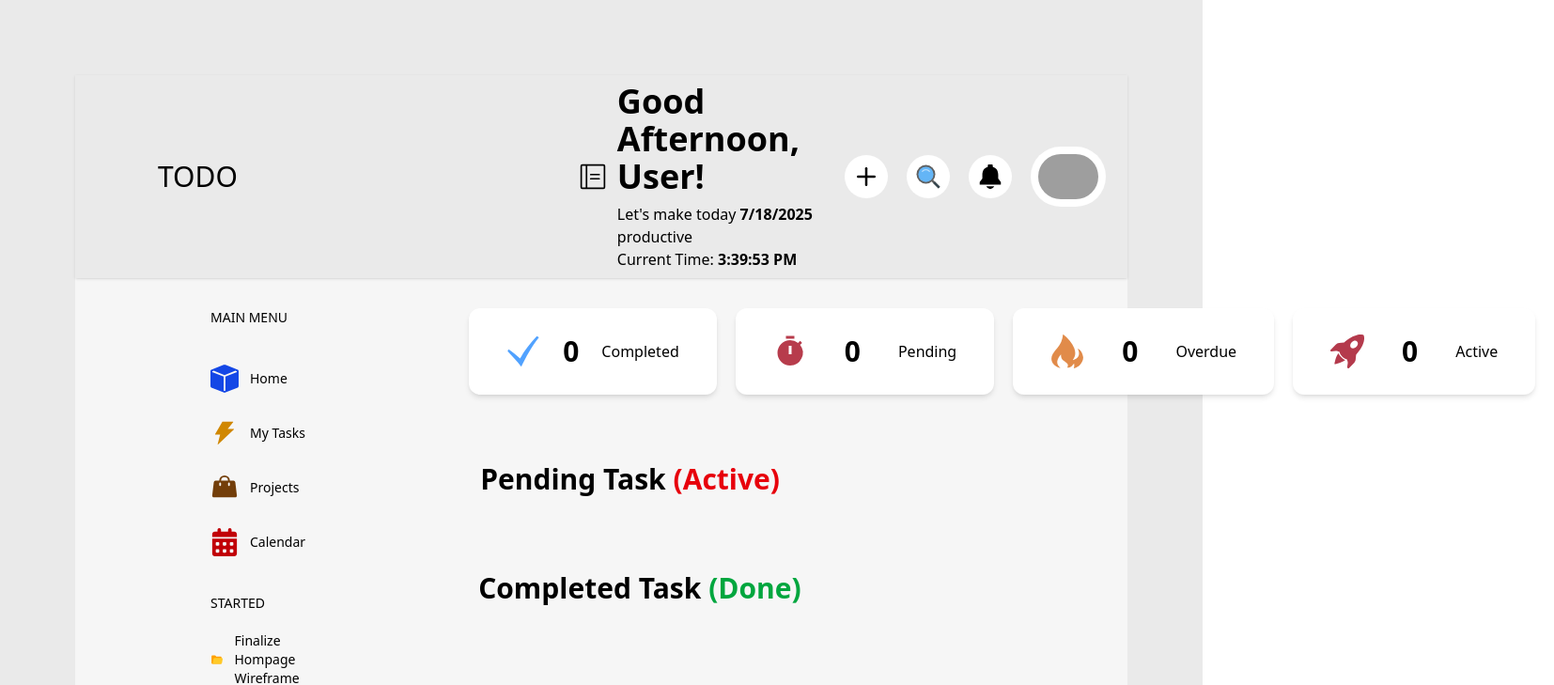
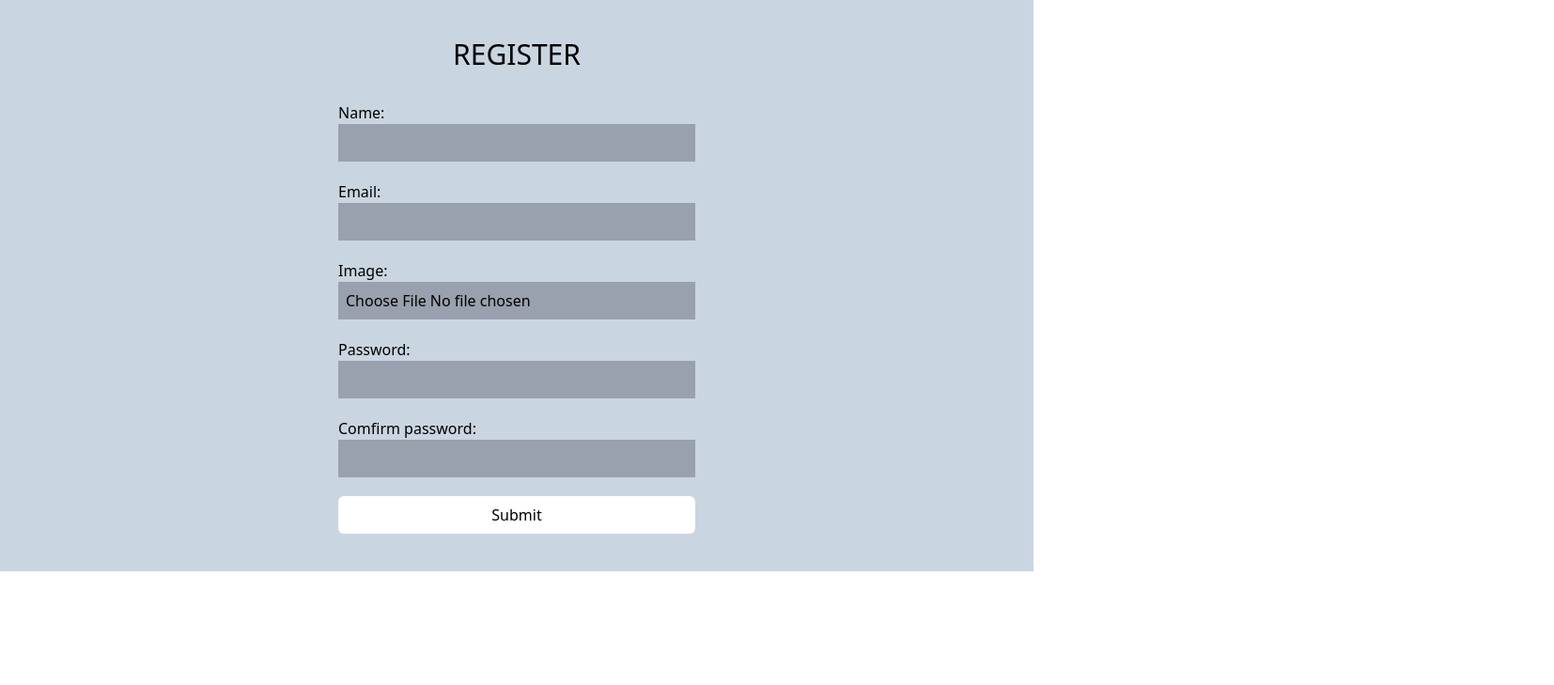
Before and after one commit to Pero4l/Task-management, a React (Vite) app: page /register in a window 1280 px wide. Shown: the top 729 px of the page at 94% size, 1654 px wide, since content can reach past the window. Built offline with nearby package versions, Linux system fonts and the light colour scheme; grey boxes are pictures that could not be loaded.

Commit message:
feature, i have impliment the register form and still working

```diff
--- a/package.json
+++ b/package.json
@@ -13,6 +13,7 @@
     "@tailwindcss/vite": "^4.1.11",
     "react": "^19.1.0",
     "react-dom": "^19.1.0",
+    "react-hook-form": "^7.60.0",
     "react-icons": "^5.5.0",
     "react-router-dom": "^7.7.0",
     "react-toastify": "^11.0.5",
--- a/src/App.jsx
+++ b/src/App.jsx
@@ -1,11 +1,14 @@
-import { useState } from 'react'
+import { useState,useEffect } from 'react'
 import { Link, Routes, Route } from 'react-router-dom'
 import SideBar from './Layout/SideBar'
 import NavBar from './Layout/NavBar'
 import Home from './Pages/Home'
+import Welcome from './Pages/Welcome'
+import Register from './Pages/Register'
 import './index.css'
 
 function App() {
+
   const [isClick, setIsClick] = useState(false)
   const [addTask, setAddTask] = useState(false)
 
@@ -15,6 +18,8 @@ function App() {
     description: '',
     date: '',
   });
+
+
 
   const [allData, setAllData] = useState([]);
   const [isSubmitted, setIsSubmitted] = useState(false);
@@ -41,11 +46,34 @@ function App() {
     const [greetings, setGreetings] = useState('');
 
 
+
+    const [user, setUser] = useState(() => {
+      const storedUser = localStorage.getItem('user');
+      return storedUser ? JSON.parse(storedUser) : null; // Single object or null
+    });
+
+
+
+
+
+
+
+
   return (
     <>
-      <div className='bg-[#eaeaea] lg:p-20'>
+      {/* <div className='bg-[#eaeaea] lg:p-20'>
         <div className='bg-[#f6f6f6] rounded-3xl'>
-          <NavBar setIsClick={setIsClick} isClick={isClick} setAddTask={setAddTask} addTask={addTask} isDate={isDate} isTime={isTime} setIsDate={setIsDate} setIsTime={setIsTime} greetings={greetings} setGreetings={setGreetings} />
+          <NavBar setIsClick={setIsClick} isClick={isClick}
+           setAddTask={setAddTask}
+            addTask={addTask}
+             isDate={isDate}
+              isTime={isTime}
+               setIsDate={setIsDate}
+                setIsTime={setIsTime}
+                greetings={greetings}
+                 setGreetings={setGreetings}
+                 user={user}
+                 />
           <div className='lg:flex-row flex flex-col lg:pt-8 '>
             <SideBar isClick={isClick} />
             <Home
@@ -58,9 +86,26 @@ function App() {
               allData={allData}
               setAllData={setAllData}
             />
+
           </div>
         </div>
       </div>
+
+      <Register user={user} setUser={setUser} /> */}
+
+      <Routes>
+        <Route path="/" element={<Welcome />} />
+        <Route path="/home" element={<Home
+          setAddTask={setAddTask}
+          addTask={addTask}
+          formData={formData}
+          setFormData={setFormData}
+          isSubmitted={isSubmitted}
+          setIsSubmitted={setIsSubmitted}
+          allData={allData}
+          setAllData={setAllData} />} />
+        <Route path="/register" element={<Register user={user} setUser={setUser} />} />
+      </Routes>
     </>
   )
 }
--- a/src/Layout/NavBar.jsx
+++ b/src/Layout/NavBar.jsx
@@ -8,10 +8,13 @@ import { FiPlus } from "react-icons/fi";
 import { LuMenu } from "react-icons/lu";
 import { RiCloseLargeFill } from "react-icons/ri";
 
-const NavBar = ({setIsClick, isClick, setAddTask, addTask, isTime, isDate, setIsDate, setIsTime, greetings, setGreetings}) => {
+const NavBar = ({setIsClick, isClick, setAddTask, addTask, isTime, isDate, setIsDate, setIsTime, greetings, setGreetings, user}) => {
     const handleMenuClick = () => {
         setIsClick(!isClick);
     }
+
+
+
 
 
     const handleAddTask = () => {
@@ -64,7 +67,10 @@ return (
             <div className=' hidden lg:flex items-center gap-2'>
                     <span><PiNotebookLight className='text-4xl'/></span>
                     <div>
-                            <h1 className='text-4xl font-semibold pb-2'>{greetings}, User!</h1>
+                    <h1 className='text-4xl font-semibold pb-2'>
+                      {greetings}, {user?.Name || 'Guest'}!
+                    </h1>
+
                             <p>Let's make today <b>{isDate}</b> productive</p>
                             {isTime && <p className=''>Current Time: <b>{isTime}</b></p>}
                     </div>
@@ -75,7 +81,11 @@ return (
             <span onClick={handleAddTask} className='bg-white p-2 rounded-full'><FiPlus/></span>
             <span className='bg-white p-2 rounded-full'><FcSearch/></span>
             <span  className='bg-white p-2 rounded-full'><IoNotificationsSharp/></span>
-            <img className='bg-white p-2  rounded-full w-16 lg:w-20' src="https://media.istockphoto.com/id/1410870926/vector/nft-monkey.jpg?s=612x612&w=0&k=20&c=xJWmwYkuynah_iiKbq_JTJxTgMHdNhLVjPPbzkwsx0w=" alt="User Image" />
+            <img
+  className='bg-white p-2 rounded-full w-16 lg:w-20'
+  src={user?.image || "default-avatar.jpg"}
+  alt="User"
+/>
 
 
     </div>
--- /dev/null
+++ b/src/Pages/Register.jsx
@@ -0,0 +1,122 @@
+import React from 'react'
+import { useState } from 'react'
+import { useForm } from 'react-hook-form'
+import { data } from 'react-router-dom'
+
+const Register = ({user, setUser}) => {
+
+    const { register, handleSubmit, watch,  formState: { errors } } = useForm()
+    const onSubmit = async (data) => {
+      const file = data.file[0];
+
+      // Convert image file to base64
+      const toBase64 = (file) =>
+        new Promise((resolve, reject) => {
+          const reader = new FileReader();
+          reader.readAsDataURL(file);
+          reader.onload = () => resolve(reader.result);
+          reader.onerror = (error) => reject(error);
+        });
+
+      const base64Image = await toBase64(file);
+
+      const userData = {
+        Name: data.Name,
+        email: data.email,
+        password: data.password,
+        image: base64Image, // ✅ Store base64 image here
+      };
+
+      localStorage.setItem('user', JSON.stringify(userData));
+      setUser(userData);
+    };
+
+
+
+
+
+
+
+
+
+
+
+
+  return (
+    <div>
+             <form onSubmit={handleSubmit(onSubmit)} className='bg-slate-300 w-[1100px] px-[360px] py-10 '>
+                            <h1 className='text-3xl text-center pb-8'>REGISTER</h1>
+                <div className='pb-5'>
+                <label htmlFor=""> Name:</label> <br />
+                <input name='name' className='bg-gray-400 p-2 w-full' {...register("Name", { required: "Name is required", minLength:{
+                    value: 3,
+                    message: "Name must be at least 3 characters long"
+                }, maxLength:{
+                    value: 10,
+                    message: "Name must be at most 10 characters long"
+                }})} /> <br />
+
+                {errors.firstName && <span className='text-red-500'>{errors.firstName.message}</span>}
+
+
+                </div>
+
+                {/*  */}
+
+                <div className='pb-5'>
+                <label htmlFor=""> Email:</label> <br />
+                <input name='email' type='email' className='bg-gray-400 p-2 w-full' {...register("email", {required: "Email is required", pattern:{
+                    value: /^[a-zA-Z0-9._%+-]+@[a-zA-Z0-9.-]+\.[a-zA-Z]{2,}$/,
+                    message: "Please enter a valid email address with @ and .com"
+                }})} /> <br />
+                {errors.email && <span className='text-red-500'>{errors.email.message}</span>}
+                </div>
+
+                {/*  */}
+
+                <div className='pb-5'>
+                <label htmlFor=""> Image:</label> <br />
+                <input name='file' type='file' className='bg-gray-400 p-2 w-full' {...register("file", { required: "Image is required"})} /> <br />
+
+                {errors.file && <span className='text-red-500'>{errors.file.message}</span>}
+
+
+                </div>
+
+                {/*  */}
+
+                <div className='pb-5'>
+                <label htmlFor=""> Password:</label> <br />
+                <input name='password' type='password' className='bg-gray-400 p-2 w-full' {...register("password", {required: "Password is required", pattern:{
+                    value: /^(?=.*[A-Za-z])(?=.*\d)[A-Za-z\d]{6,}$/,
+                    message: "Password must be at least 6 characters long and contain at least one letter and one number"
+                }})} /> <br />
+                 {errors.password && <span className='text-red-500'>{errors.password.message}</span>}
+                </div>
+
+                {/*  */}
+
+
+
+                <div className='pb-5'>
+                <label htmlFor=""> Comfirm password:</label> <br />
+                <input type='password' className='bg-gray-400 p-2 w-full' {...register("check", {required: true, validate: (value) => {
+                    if (value !== watch("password")) {
+                        return "Passwords do not match";
+                    }
+                    return true;
+
+}})} /> <br />
+                {errors.check && <span className='text-red-500'>{errors.check.message}</span>}
+                </div>
+
+
+      <button className='p-2 bg-white rounded-md w-full' type="submit" placeholder=''>
+        Submit
+      </button>
+    </form>
+    </div>
+  )
+}
+
+export default Register
--- /dev/null
+++ b/src/Pages/Welcome.jsx
@@ -0,0 +1,11 @@
+import React from 'react'
+
+const Welcome = () => {
+  return (
+    <div>
+            <h1></h1>
+    </div>
+  )
+}
+
+export default Welcome
```
Also changed, not shown: 1 other file (tests, documents, lock files or other folders).
